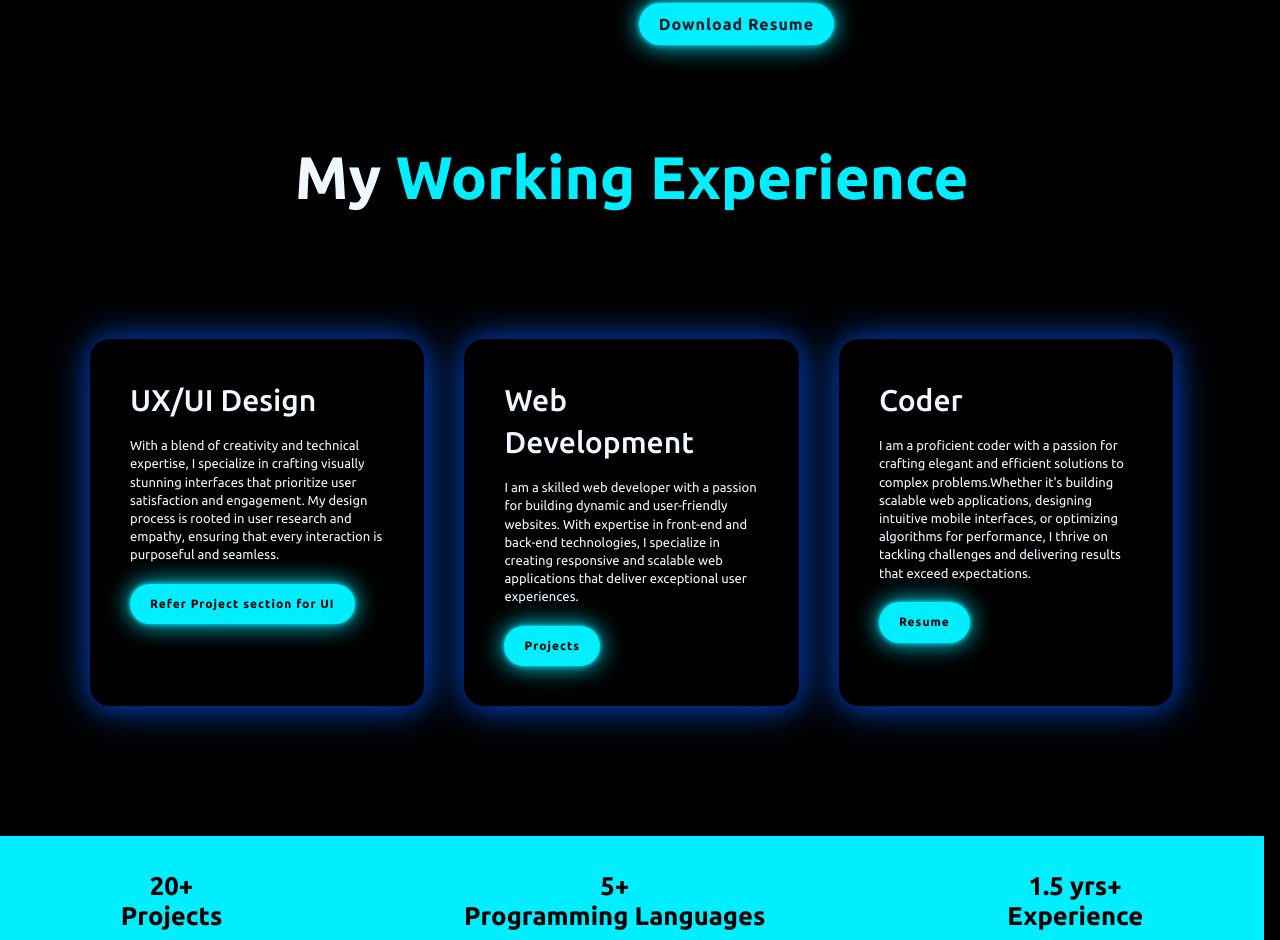
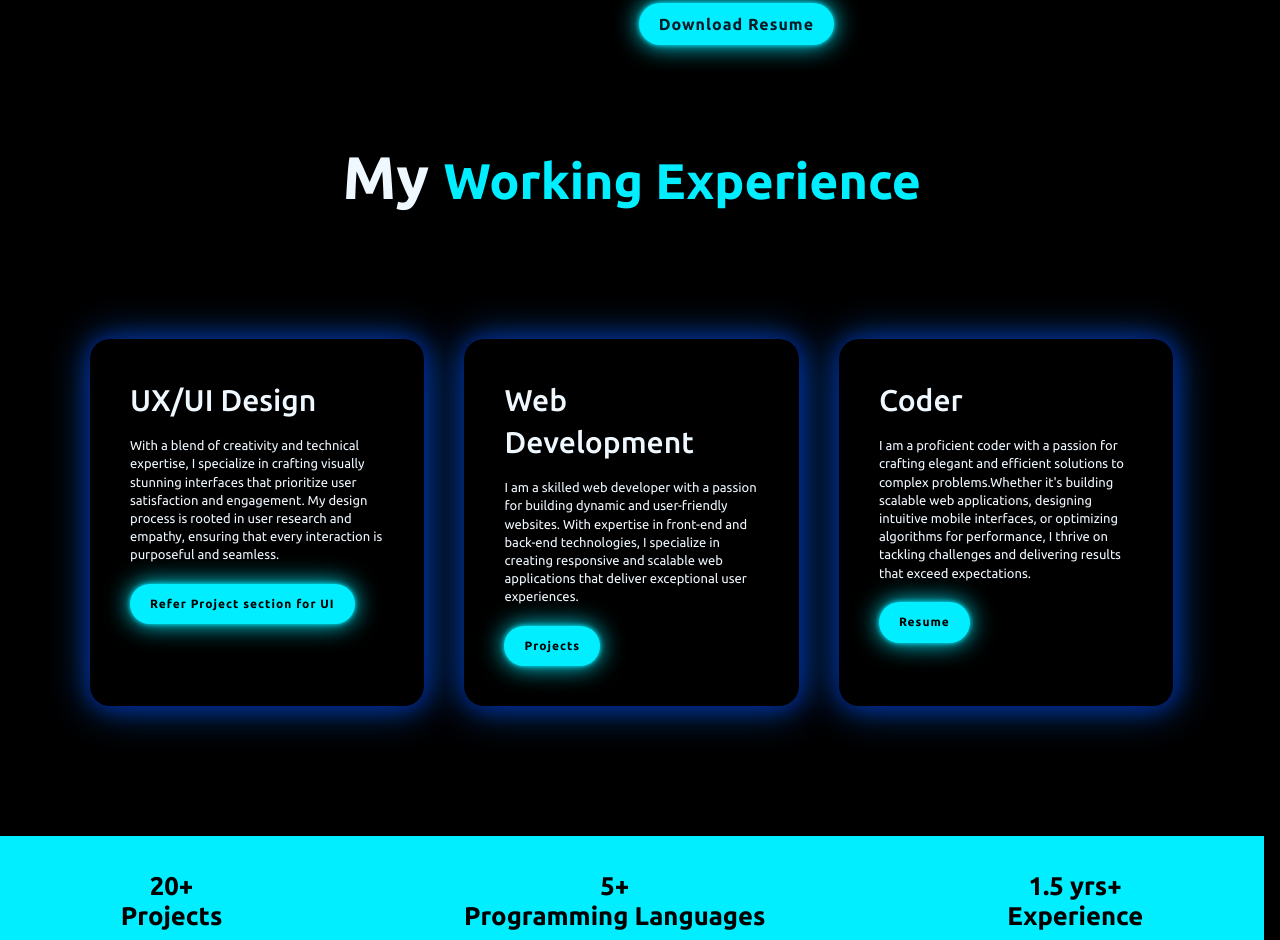
Before and after one commit to Shym20/ShyamPadiyar-Portfolio, a plain HTML site: page index.html in a window 1280 px wide. Shown: the part 1402-2342 px from the top of the page. Drawn offline with nearby package versions, Linux system fonts and the light colour scheme.

Commit message:
Solve overflow issue due to text of EXPERIENCE

```diff
--- a/index.html
+++ b/index.html
@@ -55,7 +55,7 @@
     <section>
         <div class="services" id="services">
             <div class="container">
-                <h1 class="sub-title">My <span>Working Experience</span></h1>
+                <h1 class="sub-title">My <span class="experience">Working Experience</span></h1>
                 <div class="services-list">
                     <div>
                         <i class=""></i>
--- a/style.css
+++ b/style.css
@@ -5,7 +5,7 @@
     padding: 0;
     box-sizing: border-box;
     scroll-behavior: smooth;
-    font-family: 'Ubuntu'
+    font-family: 'Ubuntu';
 }
 
 body {
@@ -335,6 +335,10 @@ body {
 
 .sub-title span {
     color: #0ef;
+}
+
+.experience{
+    font-size: 50px;
 }
 
 .container {
```
